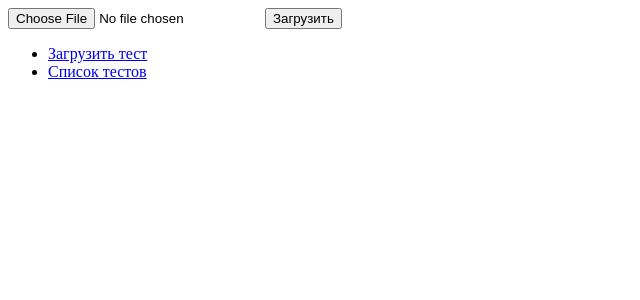
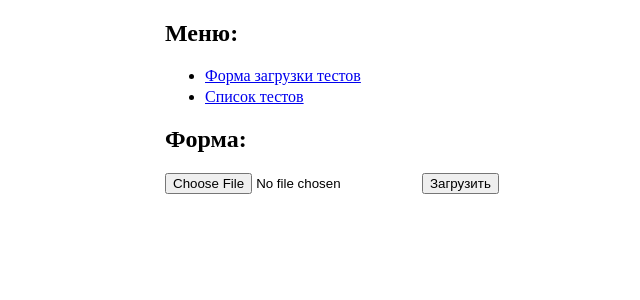
Before and after one commit to YSaranchuk/lesson-2.2, a PHP site: page /admin.php in a window 1280 px wide. Shown: the top 300 px of the page, without its empty margins (0-640 px from the left). Run offline with PHP 8.4, Linux system fonts and the light colour scheme.

Commit message:
Update admin.php

```diff
--- a/admin.php
+++ b/admin.php
@@ -1,37 +1,51 @@
-<?php
-if (isset($_POST) && isset($_FILES) && isset($_FILES['testfile'])) {
-    $file_name = $_FILES['testfile']['name'];
-    $tmp_file = $_FILES['testfile']['tmp_name'];
-    $uploads_dir = 'uploads/';
-    $path_info = pathinfo($uploads_dir . $file_name);
-    if ($path_info['extension'] === 'json') {
-        move_uploaded_file($tmp_file, $uploads_dir . $file_name);
-        echo 'Спасибо, Ваш тест загружен!';
-        //header('Location: ' . 'list.php');
-    }else{
-        echo 'Извините, нужен файл с расширением JSON';
-    }
-}
-?>
-<!doctype html>
+<!DOCTYPE html>
 <html lang="ru">
+
 <head>
+    <title>2.2 «Обработка форм» - Форма загрузки</title>
     <meta charset="UTF-8">
-    <meta name="viewport"
-          content="width=device-width, user-scalable=no, initial-scale=1.0, maximum-scale=1.0, minimum-scale=1.0">
-    <meta http-equiv="X-UA-Compatible" content="ie=edge">
-    <title>Загрузить тест</title>
+    <style>
+        .container { max-width: 950px; margin: 0 auto; }
+        h1 {margin-bottom: 0.2em;}
+        li {margin: 3px 0;}
+    </style>
 </head>
+
 <body>
+    <div class="container">
+        <h2>Меню:</h2>
+        <ul>
+            <li><a href="admin.php">Форма загрузки тестов</a></li>
+            <li><a href="list.php">Список тестов</a></li>
+        </ul>
 
-    <form method="post" enctype=multipart/form-data>
-        <input type=file name=testfile>
-        <input type=submit value=Загрузить>
-    </form>
-
-    <ul>
-        <li><a href="admin.php">Загрузить тест</a></li>
-        <li><a href="list.php">Список тестов</a></li>
-    </ul>
+        <h2>Форма:</h2>
+        <form method="post" enctype=multipart/form-data>
+            <input type=file name=test_file>
+            <input type=submit value=Загрузить>
+            <p>
+            <?php
+            if (isset($_FILES) && isset($_POST) && isset($_FILES['test_file'])) {
+                $file_name = $_FILES['test_file']['name'];
+                $tmp_file = $_FILES['test_file']['tmp_name'];
+                if (is_dir("server"))
+                {
+                    $server = 'uploads/';
+                    $path_info = pathinfo($server . $file_name);
+                    if ($path_info['extension'] === 'json') {
+                        move_uploaded_file($tmp_file, $server .$file_name);
+                        echo "<strong>Тест загружен на сервер</strong>";
+                        exit;
+                    }else {
+                        echo "<strong>Неверный формат (нужен .json)</strong>";
+                    };
+                } else {
+                    echo "Нет папки для загрузки тестов";
+                }
+            };
+            ?>
+            </p>
+        </form>
+    </div>
 </body>
 </html>
```
